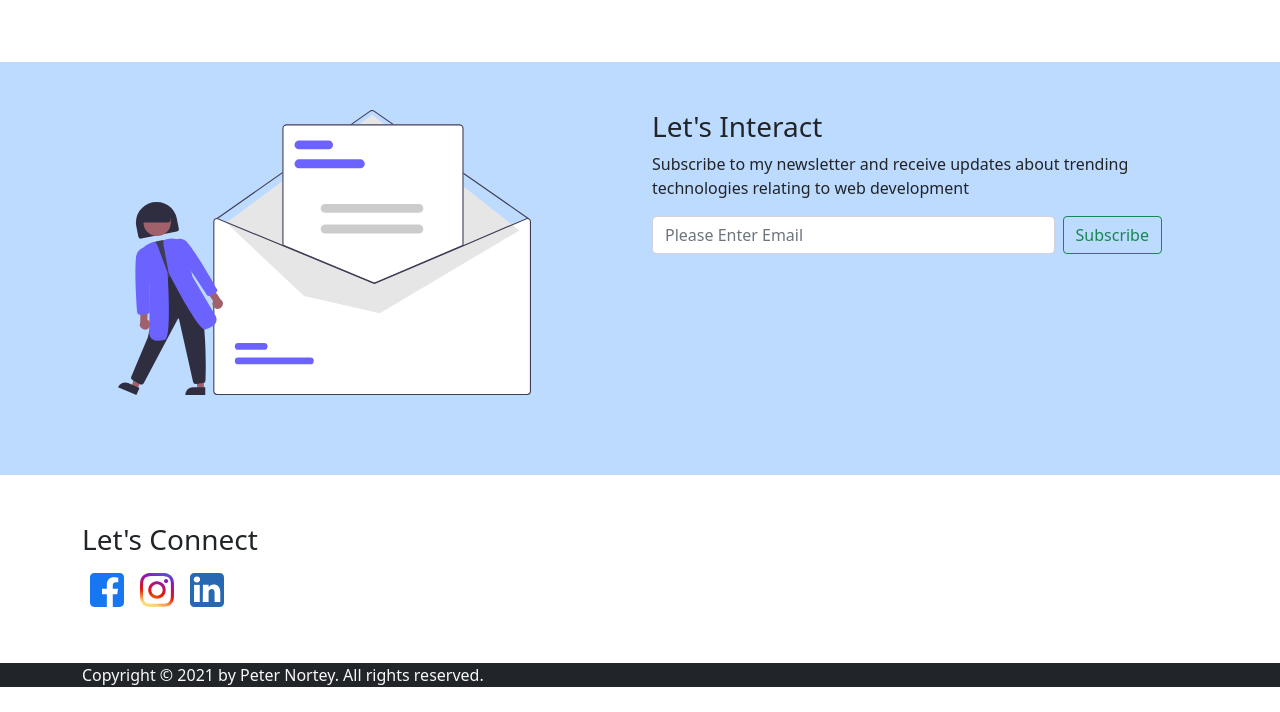
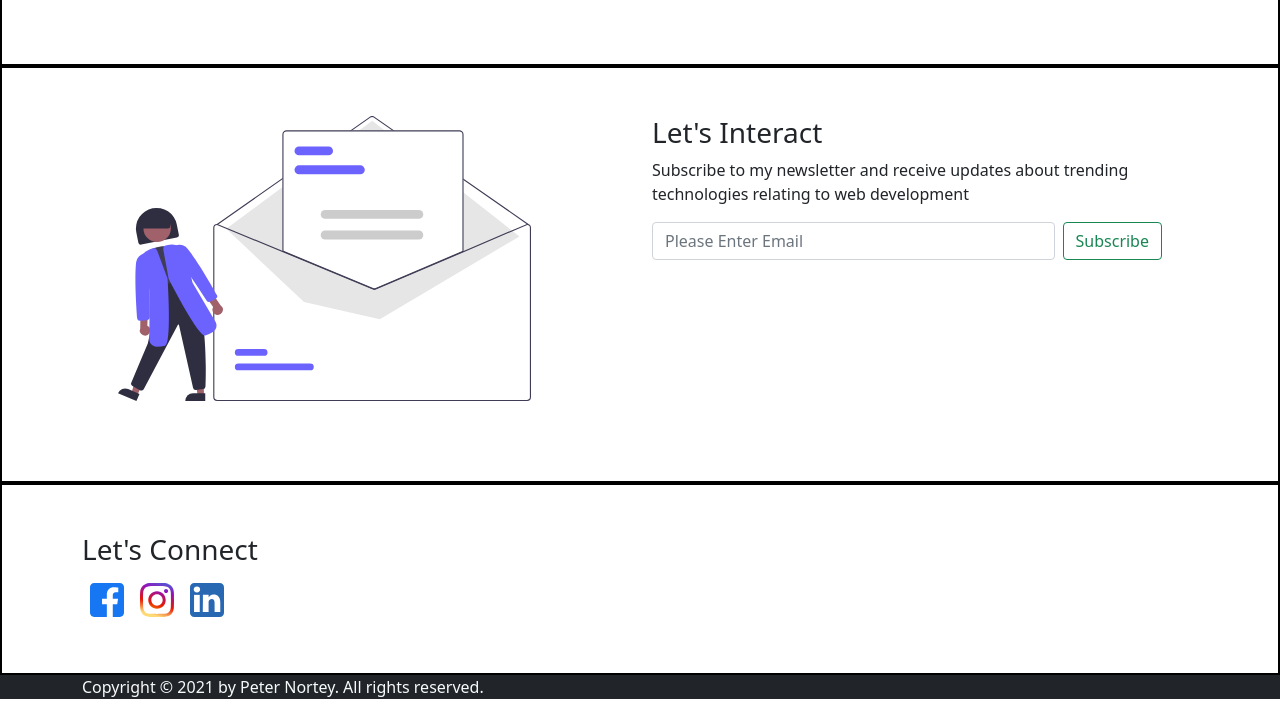
Before and after one commit to pnoken/personal-portfolio, a Next.js app: page / in a window 1280 px wide. Shown: the part 1160-1872 px from the top of the page. Built offline with nearby package versions, Linux system fonts and the light colour scheme.

Commit message:
imporved color contrast

```diff
--- a/components/Layout/Footer.js
+++ b/components/Layout/Footer.js
@@ -1,12 +1,33 @@
 export default function Footer() {
   return (
     <footer>
-      <section className="p-5">
+      <section className="p-5" style={{ border: "2px solid black" }}>
         <div className="container">
           <h3>Let's Connect</h3>
-        <a href="https://www.facebook.com/norteypeter" target="_blank"><img className="p-2" src="/images/fb.svg" height="50px" width="50px" /></a>
-        <a href="https://www.instagram.com/pnoken" target="_blank"><img className="p-2" src="/images/ig.svg" height="50px" width="50px" /></a>
-        <a href="https://www.linkedin.com/in/pnokn" target="_blank"><img className="p-2" src="/images/lnkdin.svg" height="50px" width="50px" /></a>
+          <a href="https://www.facebook.com/norteypeter" target="_blank">
+            <img
+              className="p-2"
+              src="/images/fb.svg"
+              height="50px"
+              width="50px"
+            />
+          </a>
+          <a href="https://www.instagram.com/pnoken" target="_blank">
+            <img
+              className="p-2"
+              src="/images/ig.svg"
+              height="50px"
+              width="50px"
+            />
+          </a>
+          <a href="https://www.linkedin.com/in/pnokn" target="_blank">
+            <img
+              className="p-2"
+              src="/images/lnkdin.svg"
+              height="50px"
+              width="50px"
+            />
+          </a>
         </div>
       </section>
       <section className="bg-dark text-light">
--- a/components/Layout/Navbar.js
+++ b/components/Layout/Navbar.js
@@ -1,6 +1,6 @@
 export default function Navbar({ themeToggler, checked }) {
   return (
-    <nav className="navbar navbar-expand-lg navbar-light bg-light">
+    <nav className="navbar navbar-expand-lg">
       <div className="container">
         <a className="navbar-brand" href="#">
           <img
--- a/components/Section/MidSection.js
+++ b/components/Section/MidSection.js
@@ -1,7 +1,7 @@
 export default function MidSection() {
   return (
     <div>
-      <section>
+      <section style={{ border: "2px solid black" }}>
         <div className="container p-5">
           <h3>Technical Stack</h3>
           <div className="row">
--- a/components/Section/Newsletter.js
+++ b/components/Section/Newsletter.js
@@ -37,7 +37,7 @@ export default function Newsletter() {
       return <Subscribed />;
     default:
       return (
-        <section style={{ backgroundColor: "#BDDAFF" }}>
+        <section style={{ border: "2px solid black" }}>
           <div className="container p-5">
             <div className="row">
               <div className="col-lg-6">
@@ -46,7 +46,7 @@ export default function Newsletter() {
                   style={{ maxHeight: "90%", maxWidth: "90%" }}
                 />
               </div>
-              <div className="col-lg-6">
+              <div className="col-lg-6 mx-auto">
                 <h3>Let's Interact</h3>
                 <p>
                   Subscribe to my newsletter and receive updates about trending
--- a/components/darktheme.module.css
+++ b/components/darktheme.module.css
@@ -1,4 +1,4 @@
 .body {
-  color: aliceblue !important;
+  color: white !important;
   background-color: black !important;
 }
```
Also changed, not shown: components/Layout/index.js (+0 -8 lines). Lines whose indentation alone changed are shown as unchanged.
